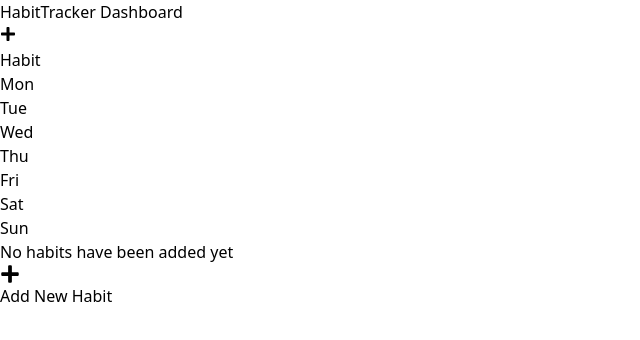
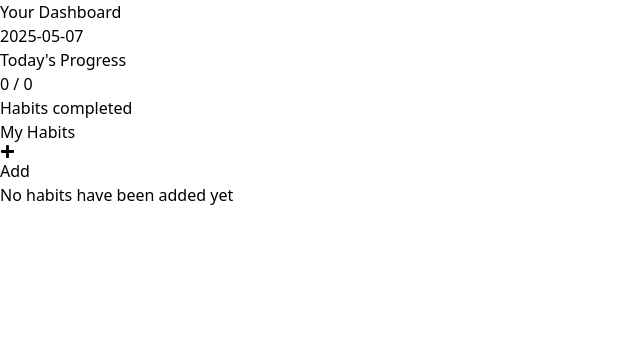
Before and after one commit to Amohamed24/habit-tracker, a React (Vite) app: page / in a window 1280 px wide. Shown: the top 340 px of the page, without its empty margins (0-640 px from the left). Built offline with nearby package versions, Linux system fonts and the light colour scheme.

Commit message:
Able to track habits completions and updated the UI

```diff
--- a/package.json
+++ b/package.json
@@ -10,11 +10,13 @@
     "preview": "vite preview"
   },
   "dependencies": {
+    "luxon": "^3.6.1",
     "react": "^19.0.0",
     "react-dom": "^19.0.0"
   },
   "devDependencies": {
     "@eslint/js": "^9.22.0",
+    "@types/luxon": "^3.6.2",
     "@types/react": "^19.0.10",
     "@types/react-dom": "^19.0.4",
     "@vitejs/plugin-react": "^4.3.4",
--- a/src/pages/dashboard/page.tsx
+++ b/src/pages/dashboard/page.tsx
@@ -1,20 +1,22 @@
 
 import { useState } from "react";
 import { FaPlus, FaCheck } from "react-icons/fa";
+import { DateTime } from 'luxon';
 
 
 const DashboardPage = () => {
     const [isModal, setIsModal] = useState(false)
     const [checkedDays, setCheckedDays] = useState({
         Mon: false,
-        Tues: false,
+        Tue: false,
         Wed: false,
-        Thurs: false,
+        Thu: false,
         Fri: false,
         Sat: false,
         Sun: false,
       });
     const [habit, setHabit] = useState("")
+    const [category, setCategory] = useState('')
 
     const habitDays = [
         'Habit',
@@ -30,7 +32,12 @@ const DashboardPage = () => {
     const filteredDays = habitDays.filter((day) => day != 'Habit')
 
     const [trackHabit, setTrackHabit] = useState<
-    { name: string; days: string[] }[]
+    {
+        name: string;
+        days: string[];
+        completions: { [date: string]: Boolean};
+        category: string;
+    }[]
     >([]);
 
 
@@ -45,17 +52,18 @@ const DashboardPage = () => {
         }));
       };
 
-
-
     const addHabit = () => {
+        const selectedDays = filteredDays.filter((day) => checkedDays[day])
         const newHabit = {
           name: habit,
-          days: filteredDays.filter((day) => checkedDays[day])
+          days: selectedDays,
+          completions: {},
+          category: category
         };
 
-        const selectedDay = filteredDays.filter((day) => checkedDays[day])
+        if (!habit || selectedDays.length == 0) return window.alert('Please complete all fields')
 
-        if (!habit || selectedDay.length == 0) return window.alert('Cannot leave empty')
+        if (category === '') return window.alert('Please select a category')
 
         // logic to check if habit exists or not
         const isDuplicate = trackHabit.some((habit) => newHabit.name.toLowerCase() == habit.name.toLowerCase())
@@ -67,9 +75,9 @@ const DashboardPage = () => {
         setHabit("");
         setCheckedDays({
             Mon: false,
-            Tues: false,
+            Tue: false,
             Wed: false,
-            Thurs: false,
+            Thu: false,
             Fri: false,
             Sat: false,
             Sun: false,
@@ -77,75 +85,115 @@ const DashboardPage = () => {
         setIsModal(false);
     };
 
+    const dailyFreq = () => {setCheckedDays({
+        Mon: true,
+        Tue: true,
+        Wed: true,
+        Thu: true,
+        Fri: true,
+        Sat: true,
+        Sun: true,
+    })}
+
+    const today = DateTime.now().setZone('America/Chicago');
+    const todaysDay = today.toFormat('ccc')
+    const todaysDate = today.toFormat('yyyy-LL-dd')
+
+    const completedCount = trackHabit.filter(habit =>
+        habit.days.includes(todaysDay) &&
+        habit.completions?.[todaysDate] === true
+    ).length;
+
+
+    const markHabitComplete = (index: number) => {
+        setTrackHabit(prev => {
+            const updated = [...prev]
+            const oldHabit = updated[index]
+            const current = oldHabit.completions[todaysDate] || false;
+
+            const updatedHabit = {
+                ...oldHabit,
+                completions: {
+                    ...oldHabit.completions,
+                    [todaysDate]: !current
+                }
+              };
+
+            updated[index] = updatedHabit
+            return updated
+        })
+    }
 
   return (
-    <div className='bg-gray-100 min-h-screen'>
-        <header className='flex flex-row justify-between p-5 w-full text-center bg-blue-300'>
-            <h1 className='text-2xl font-semibold'>HabitTracker Dashboard</h1>
+    <div className='flex flex-col bg-gray-100 min-h-screen'>
+        <header className='flex flex-row justify-between items-center p-5 text-center bg-white m-5 rounded-2xl'>
+            <h1 className='text-2xl font-semibold'>Your Dashboard</h1>
+            <p className="text-gray-500 text-lg">{todaysDate}</p>
+        </header>
+        <main>
+            <section className='flex flex-col justify-between m-auto my-5 h-auto border w-1/2 bg-white rounded-2xl p-10'>
+                    <div>
+                        <h1 className="text-3xl font-semibold">Today's Progress</h1>
+                    </div>
+
+                    <div>
+                        <p>{completedCount} / {trackHabit.length}</p>
+                        <p>Habits completed</p>
+                    </div>
+                </section>
+
+            <section className='flex flex-col justify-between m-auto items-center h-auto border w-1/2 bg-white rounded-2xl p-10'>
+                <div className='text-xl gap-5 text-center flex items-center justify-between w-full'>
+                    <h1 className="text-3xl font-semibold">My Habits</h1>
+
                     <button
                     onClick={addItem}
-                className='border bg-gray-200 px-5 py-3 rounded-lg cursor-pointer hover:bg-gray-300'>
-                <FaPlus/>
+                    className='flex border border-none bg-purple-600 items-center px-5 py-3 rounded-full'>
+                        <span className='flex  items-center  text-white'>
+                            <FaPlus size={15}/>
+                        </span>
+                        <h1 className="text-xl font-semibold pl-2 text-white">Add</h1>
                     </button>
-        </header>
-        <main>
-            <section className='flex flex-col justify-between mt-20 mx-5 h-auto'>
-                <div className='grid grid-cols-8 pb-10 text-xl gap-5 text-center'>
-                    {habitDays.map((day) => (
-                        <div key={day} className="h-auto w-auto">
-                            {day}
-                        </div>
-                    ))}
                 </div>
 
                 {trackHabit.length == 0 ? (
-                    <div className="text-center">No habits have been added yet</div>
+                    <div className="text-center text-gray-500">No habits have been added yet</div>
                     ) : (
-                        trackHabit.map((habit) => (
-                            <div key={habit.name}
-                            className="mb-3">
-                                <div className="grid grid-cols-8 gap-5">
-                                    <div className="flex justify-center items-center bg-white h-auto w-auto flex-wrap">{habit.name}</div>
-
-                                    {filteredDays.map((day: string) => (
-                                        <div className="flex justify-center items-center border border-black bg-white h-auto w-auto gap-3">
+                        trackHabit.map((habit, index) => (
+                            <div key={`${habit.name}-${index}`}
+                            className="flex flex-row-reverse justify-end items-center mb-3 border border-gray-400 rounded-lg p-5 mt-5 w-full">
+                                <div className="">
+                                    <div className="text-left">
+                                        <div className="flex text-2xl font-semibold bg-white h-auto w-auto flex-wrap">{habit.name}</div>
+                                        <div>
+                                            <p className="text-gray-500">{habit.category} | {'Daily'}</p>
+                                        </div>
+                                    </div>
+                                </div>
+                                <div onClick={() => markHabitComplete(index)}>
+                                    {habit.completions[todaysDate] ? (
                                     <span
-                                            onClick={() => checkHabit(day)}
-
-                                            className='flex border h-24 w-24 rounded-[50%] justify-center items-center bg-gray-200 text-white'>
-                                            {
-                                               habit.days.includes(day) ?
-                                                <span className='flex h-24 w-24 rounded-[50%] justify-center items-center bg-green-200 border border-green-500 text-green-500'>
+                                        className='flex h-16 w-16 rounded-[50%] justify-center items-center bg-green-200 border border-green-500 text-green-500 mr-5 hover:cursor-pointer'>
                                         <span>
-                                                        <FaCheck size={50}/>
+                                            <FaCheck size={30}/>
                                         </span>
                                     </span>
-                                                : <span
-                                                className='flex border h-24 w-24 rounded-[50%] justify-center items-center bg-gray-200 text-white hover:cursor-pointer'>
+                                    ) : (
+                                    <span
+                                        className='flex h-16 w-16 rounded-[50%] justify-center items-center border border-gray-400 mr-5 hover:cursor-pointer'>
                                     </span>
-                                            }
-                                            </span>
-                                        </div>
-                                    ))}
+                                    )}
                                 </div>
                             </div>
                         )
                     ))
                 }
 
-                <div className='flex border border-dashed border-black px-20 my-5 py-10 items-center'>
-                    <span className='flex border h-10 w-10 rounded-[50%] justify-center items-center bg-gray-400 text-white'>
-                        <FaPlus size={20}/>
-                    </span>
-                    <h1 className="text-xl font-semibold pl-3">Add New Habit</h1>
-                </div>
+
             </section>
-
-            <section></section>
-
             {isModal ?
                 <div className="flex flex-col fixed justify-center inset-0 align-middle bg-black bg-opacity-80 z-100">
-                    <div className="bg-white w-96 m-auto rounded-lg">
+                    <div className="bg-white w-[30rem] m-auto rounded-lg">
                         <header className="w-full py-5 text-center bg-purple-600 text-white font-semibold rounded-t-lg">
                             <h1 className="text-3xl ">Create New Habit</h1>
                         </header>
@@ -158,30 +206,42 @@ const DashboardPage = () => {
                                 className="border bg-gray-100 py-2 w-full pl-4 rounded-md"
                                 value={habit}
                                 onChange={(e) => setHabit(e.target.value)}
+                                required
                             />
 
                             <h1 className="font-semibold mt-4 mb-2">Category</h1>
-
                             <select
+                                value={category}
+                                onChange={(e) => setCategory(e.target.value)}
                                 className="border bg-gray-100 py-2 w-full pl-4 rounded-md"
+                                required
                             >
-                                    <option>Fitness</option>
-                                    <option>Other</option>
-                                    <option>Penis</option>
-                                    <option>Penis</option>
-                                    <option>Penis</option>
+                                <option value='' disabled hidden>Select category</option>
+                                <option value='Fitness'>Fitness</option>
+                                <option value='Career'>Career</option>
+                                <option value='Spiritual'>Spiritual</option>
+                                <option value='Other'>Other</option>
                             </select>
 
+                            <h1 className="font-semibold mt-4 mb-2">Frequency</h1>
+                            <div className="flex gap-5">
+                                <button
+                                onClick={dailyFreq}
+                                className="border border-gray-300 px-5 py-2 rounded-full  hover:cursor-pointer bg-purple-600 text-white"
+                                    >Daily
+                                </button>
+                                <button className="border border-gray-300 px-5 py-2 rounded-full  hover:cursor-pointer ">Custom</button>
+                            </div>
 
-
-                            <div className="flex flex-row justify-normal gap-3 flex-wrap my-6">
+                            {/* Days it will appear on calendar for that week */}
+                            <div className="flex flex-row justify-center gap-3 flex-wrap my-6">
                             {filteredDays.map((day) => (
                                 <button
                                     key={day}
                                     onClick={() => checkHabit(day)}
                                     className={`p-2 rounded ${
                                     checkedDays[day]
-                                        ? "bg-green-300 text-white"
+                                        ? "bg-purple-600 text-white"
                                         : "bg-gray-200"
                                     }`}
                                 >
@@ -194,13 +254,13 @@ const DashboardPage = () => {
                                 <button
                                 type="submit"
                                 onClick={addHabit}
-                                className=" bg-green-500 border border-none px-5 py-2 rounded-md  hover:cursor-pointer text-white hover:bg-green-400">
+                                className=" bg-purple-600 border border-none px-5 py-2 rounded-md  hover:cursor-pointer text-white hover:bg-opacity-80">
                                     Submit
                                 </button>
 
                                 <button
                                 onClick={() => setIsModal(false)}
-                                className=" bg-white border border-red-300 px-5 py-2 rounded-md hover:cursor-pointer text-red-500 hover:border-red-400">
+                                className=" bg-white border border-gray-700 px-5 py-2 rounded-md hover:cursor-pointer text-gray-700 hover:border-purple-600">
                                     Cancel
                                 </button>
                             </div>
```
Also changed, not shown: 1 other file (tests, documents, lock files or other folders). Lines whose indentation alone changed are shown as unchanged.
